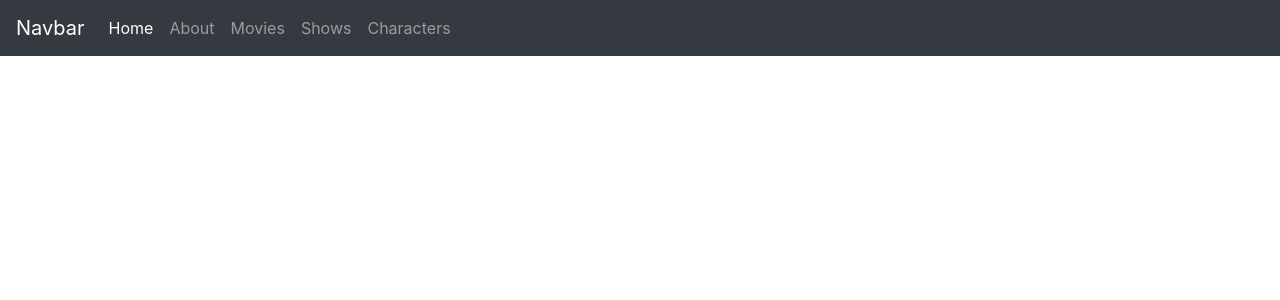
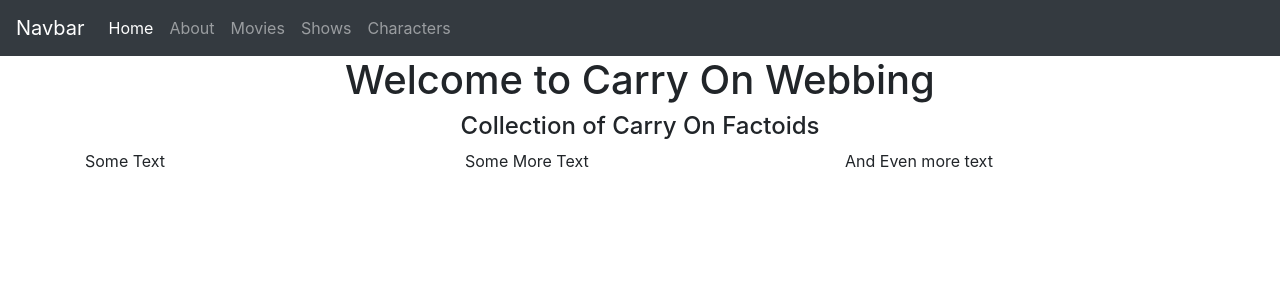
Before and after one commit to SlashD9/CarryOnWebbing, an Angular app: page / in a window 1280 px wide. Shown: the top 300 px of the page. Built offline with nearby package versions, Linux system fonts and the light colour scheme.

Commit message:
Added landing-page, and configured some divs

```diff
--- a/src/app/app.component.html
+++ b/src/app/app.component.html
@@ -1 +1,2 @@
 <app-nav-bar></app-nav-bar>
+<app-landing-page></app-landing-page>
--- a/src/app/app.module.ts
+++ b/src/app/app.module.ts
@@ -5,6 +5,7 @@
 
 import { AppComponent } from './app.component';
 import { NavBarComponent } from './nav-bar/nav-bar.component';
+import { LandingPageComponent } from './landing-page/landing-page.component';
 
 
 
@@ -12,7 +13,8 @@
 @NgModule({
   declarations: [
     AppComponent,
-    NavBarComponent
+    NavBarComponent,
+    LandingPageComponent
   ],
   imports: [
     BrowserModule
--- /dev/null
+++ b/src/app/landing-page/landing-page.component.css
@@ -0,0 +1,5 @@
+.text-center {
+    width: auto;
+    height: auto;
+    text-align: center;
+}
--- /dev/null
+++ b/src/app/landing-page/landing-page.component.html
@@ -0,0 +1,21 @@
+<div class="container">
+  <div class="row">
+    <div class="col">
+      <div class="col-12, text-center">
+        <h1>Welcome to Carry On Webbing</h1>
+        <h4>Collection of Carry On Factoids</h4>
+      </div>
+    </div>
+  </div>
+  <div class="row">
+      <div class="col-6 col-md-4">
+        <p>Some Text</p>
+      </div>
+      <div class="col-6 col-md-4">
+        <p>Some More Text</p>
+      </div>
+      <div class="col-6 col-md-4">
+          <p>And Even more text</p>
+      </div>
+    </div>
+</div>
--- /dev/null
+++ b/src/app/landing-page/landing-page.component.ts
@@ -0,0 +1,16 @@
+import { Component, OnInit, ViewEncapsulation } from '@angular/core';
+
+@Component({
+  selector: 'app-landing-page',
+  templateUrl: './landing-page.component.html',
+  styleUrls: ['./landing-page.component.css'],
+  encapsulation: ViewEncapsulation.None
+})
+export class LandingPageComponent implements OnInit {
+
+  constructor() { }
+
+  ngOnInit() {
+  }
+
+}
```
Also changed, not shown: 1 other file (tests, documents, lock files or other folders).
